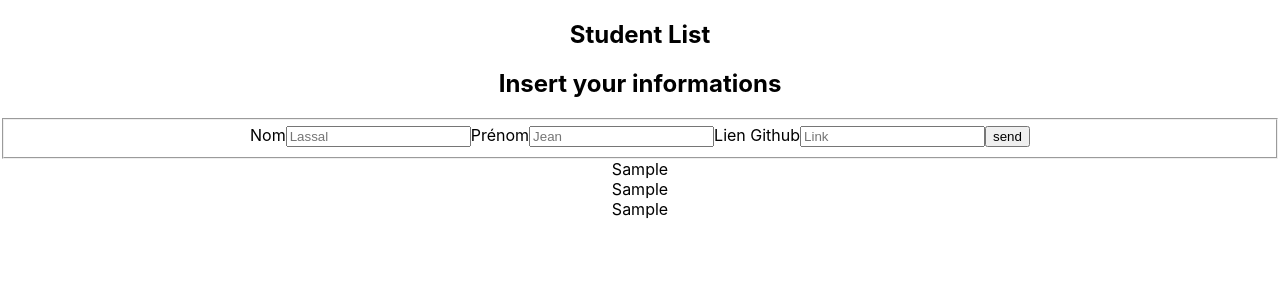
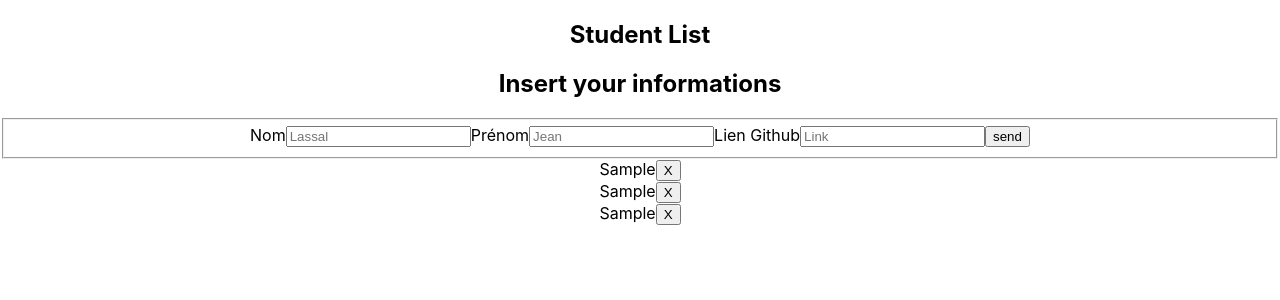
Before and after one commit to Theo-LARUE/studentList, a React (Create React App) app: page / in a window 1280 px wide. Both pictures are taken after typing "Sample", "Sample", "Sample" into the empty fields and a click on the button "send". Shown: the top 300 px of the page. Built offline with nearby package versions, Linux system fonts and the light colour scheme.

Commit message:
add delete

```diff
--- a/src/views/Home/Home.js
+++ b/src/views/Home/Home.js
@@ -14,6 +14,7 @@ import HomeContainer from './HomeContainer';
 
      }
      this.onChange=this.onChange.bind(this)
+     this.deleteUser = this.deleteUser.bind(this)
     }
 
   addStudent(event)
@@ -34,6 +35,16 @@ import HomeContainer from './HomeContainer';
     [name]:event.target.value
    })
   }
+  deleteUser(event){
+   event.preventDefault();
+   const array = this.state.items;
+   const index = array.indexOf(event.target.value);
+   array.splice(index, 1);
+   this.setState({
+     items:array
+   })
+
+  }
 
   renderStudent(){
     return this.state.items.map
@@ -45,6 +56,9 @@ import HomeContainer from './HomeContainer';
           {
             item
           }
+          < button onClick = {
+            this.deleteUser.bind(this)
+          } >X</button>
           </div>
         )
       }
```
